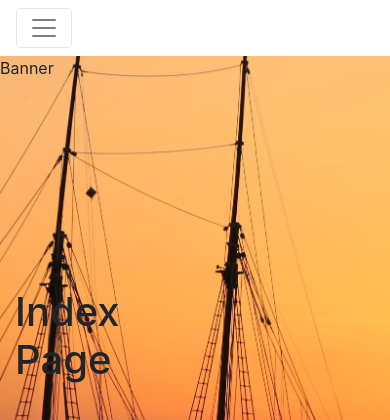
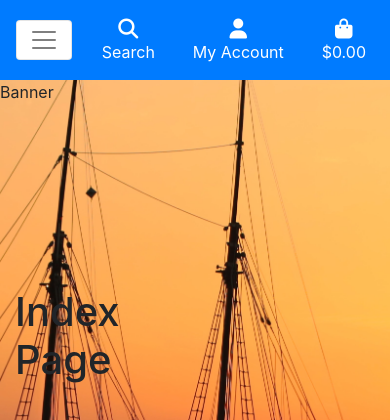
Before and after one commit to JordanCH05/Rock-the-boat-rentals, a Django app: page / in a window 390 px wide. Shown: the top 420 px of the page. Run offline with Django 3.2, Linux system fonts and the light colour scheme; the visitor is signed in with stand-in values (Sample User, id 1); some libraries are stand-ins or nearby versions.

Commit message:
Add and style mobile nav and includes

```diff
--- a/static/css/base.css
+++ b/static/css/base.css
@@ -31,7 +31,7 @@ body {
 
 /* Buttons */
 
-.btn {
+.btn, .btn:active {
     background-color: #007bff;
     color: white;
 }
@@ -41,8 +41,7 @@ body {
     color: #007bff;
 }
 
-.btn:active {
-    background-color: #007bff;
+.nav-link {
     color: white;
 }
 
@@ -56,8 +55,12 @@ body {
   }
 
 /* fixed top navbar only on medium and up */
-@media (min-width: 992px) {
+@media (min-width: 999px) {
     .header-container {
         padding-top: 164px;
     }
+
+    .bg-lg-white {
+        background-color: white!important;
+    }
 }
--- a/templates/base.html
+++ b/templates/base.html
@@ -45,7 +45,6 @@
                     <span id="logo"><img src="/media/Rock_the_boat_logo.png" alt=""></span>
                     <span id="logo-text" class="text-white">Rock The Boat Rentals</span>
                 </a>
-
             </div>
             <div class="col-12 col-lg-4 my-auto py-1 py-lg-0">
                 <form action="" method="get">
@@ -100,57 +99,14 @@
                 </ul>
             </div>
         </div>
-        <div class="row bg-white text-center">
+        <div class="row bg-lg-white bg-primary">
             <nav class="navbar navbar-expand-lg navbar-light w-100">
-                <button class="navbar-toggler" type="button" data-toggle="collapse" data-target="#main-nav" aria-controls="main-nav" aria-expanded="false" aria-label="Toggle navigation">
+                <button class="navbar-toggler bg-white" type="button" data-toggle="collapse" data-target="#main-nav" aria-controls="main-nav" aria-expanded="false" aria-label="Toggle navigation">
                     <span class="navbar-toggler-icon"></span>
                 </button>
-                <div class="collapse navbar-collapse" id="main-nav">
-                    <ul class="navbar-nav w-auto mx-auto">
-                        <li class="nav-item d-block d-md-none">
-                            <a class="logo-font font-weight-bold nav-link  mx-5" href="{% url 'home' %}" id="home-link">
-                                Home
-                            </a>
-                        </li>
-                        <li class="nav-item dropdown">
-                            <a class="logo-font font-weight-bold nav-link  mx-5" href="#" id="all-products-link" data-toggle="dropdown" aria-haspopup="true" aria-expanded="false">
-                                Ships
-                            </a>
-                            <div class="dropdown-menu border-0" aria-labelledby="all-products-link">
-                                <a href="" class="dropdown-item">Cargo</a>
-                                <a href="" class="dropdown-item ">Passenger</a>
-                                <a href="" class="dropdown-item ">Fishing</a>
-                                <a href="" class="dropdown-item ">Traditional</a>
-                                <a href="" class="dropdown-item">All Ships</a>
-                            </div>
-                        </li>
-                        <li class="nav-item dropdown">
-                            <a class="logo-font font-weight-bold nav-link  mx-5" href="#" id="all-products-link" data-toggle="dropdown" aria-haspopup="true" aria-expanded="false">
-                                All Products
-                            </a>
-                            <div class="dropdown-menu border-0" aria-labelledby="all-products-link">
-                                <a href="" class="dropdown-item">By Price</a>
-                                <a href="" class="dropdown-item ">By Rating</a>
-                                <a href="" class="dropdown-item ">By Category</a>
-                                <a href="" class="dropdown-item">All Vessels</a>
-                            </div>
-                        </li>
-                        <li class="nav-item dropdown">
-                            <a class="logo-font font-weight-bold nav-link  mx-5" href="#" id="all-products-link" data-toggle="dropdown" aria-haspopup="true" aria-expanded="false">
-                                Boats
-                            </a>
-                            <div class="dropdown-menu border-0" aria-labelledby="all-products-link">
-                                <a href="" class="dropdown-item">Row Boat</a>
-                                <a href="" class="dropdown-item ">Sail Boat</a>
-                                <a href="" class="dropdown-item ">Fishing Boat</a>
-                                <a href="" class="dropdown-item ">Paddle Boat</a>
-                                <a href="" class="dropdown-item ">Hovercraft</a>
-                                <a href="" class="dropdown-item ">Cannal Boat</a>
-                                <a href="" class="dropdown-item">All Boats</a>
-                            </div>
-                        </li>
-                    </ul>
-                </div>
+                {% include 'includes/mobile-header.html' %}
+                {% include 'includes/main-nav.html' %}
+
               </nav>
         </div>
         <div class="row text-center">Banner</div>
--- /dev/null
+++ b/templates/includes/main-nav.html
@@ -0,0 +1,46 @@
+<div class="collapse navbar-collapse" id="main-nav">
+    <ul class="navbar-nav w-auto mx-auto bg-white rounded">
+        <li class="nav-item d-block d-lg-none">
+            <a class="logo-font font-weight-bold nav-link  mx-5" href="{% url 'home' %}" id="home-link">
+                Home
+            </a>
+        </li>
+        <li class="nav-item dropdown">
+            <a class="logo-font font-weight-bold nav-link  mx-5" href="#" id="all-products-link" data-toggle="dropdown" aria-haspopup="true" aria-expanded="false">
+                Ships
+            </a>
+            <div class="dropdown-menu border-0" aria-labelledby="all-products-link">
+                <a href="" class="dropdown-item">Cargo</a>
+                <a href="" class="dropdown-item ">Passenger</a>
+                <a href="" class="dropdown-item ">Fishing</a>
+                <a href="" class="dropdown-item ">Traditional</a>
+                <a href="" class="dropdown-item">All Ships</a>
+            </div>
+        </li>
+        <li class="nav-item dropdown">
+            <a class="logo-font font-weight-bold nav-link  mx-5" href="#" id="all-products-link" data-toggle="dropdown" aria-haspopup="true" aria-expanded="false">
+                All Products
+            </a>
+            <div class="dropdown-menu border-0" aria-labelledby="all-products-link">
+                <a href="" class="dropdown-item">By Price</a>
+                <a href="" class="dropdown-item ">By Rating</a>
+                <a href="" class="dropdown-item ">By Category</a>
+                <a href="" class="dropdown-item">All Vessels</a>
+            </div>
+        </li>
+        <li class="nav-item dropdown">
+            <a class="logo-font font-weight-bold nav-link  mx-5" href="#" id="all-products-link" data-toggle="dropdown" aria-haspopup="true" aria-expanded="false">
+                Boats
+            </a>
+            <div class="dropdown-menu border-0" aria-labelledby="all-products-link">
+                <a href="" class="dropdown-item">Row Boat</a>
+                <a href="" class="dropdown-item ">Sail Boat</a>
+                <a href="" class="dropdown-item ">Fishing Boat</a>
+                <a href="" class="dropdown-item ">Paddle Boat</a>
+                <a href="" class="dropdown-item ">Hovercraft</a>
+                <a href="" class="dropdown-item ">Cannal Boat</a>
+                <a href="" class="dropdown-item">All Boats</a>
+            </div>
+        </li>
+    </ul>
+</div>
--- /dev/null
+++ b/templates/includes/mobile-header.html
@@ -0,0 +1,56 @@
+<li class="list-inline-item">
+    <a class="nav-link d-block d-lg-none px-0 text-white" href="#" id="mobile-search" data-toggle="dropdown" aria-haspopup="true" aria-expanded="false">
+        <div class="text-center">
+            <div><i class="fas fa-search fa-lg"></i></div>
+            <p class="my-0">Search</p>
+        </div>
+    </a>
+    <div class="dropdown-menu border-0 w-100 p-3 rounded-0 my-0" aria-labelledby="mobile-search">
+        <form class="form" method="GET" action="">
+            <div class="input-group w-100">
+                <input class="form-control border border-white rounded-0" type="text" name="q" placeholder="Search the seven seas">
+                <div class="input-group-append">
+                    <button class="form-control btn border-white rounded-0" type="submit">
+                        <span class="icon">
+                            <i class="fas fa-search"></i>
+                        </span>
+                    </button>
+                </div>
+            </div>
+        </form>
+    </div>
+</li>
+<li class="list-inline-item dropdown">
+    <a class="nav-link d-block d-lg-none px-0 text-white" href="#" id="user-options" data-toggle="dropdown" aria-haspopup="true" aria-expanded="false">
+        <div class="text-center">
+            <div><i class="fas fa-user fa-lg"></i></div>
+            <p class="my-0">My Account</p>
+        </div>
+    </a>
+    <div class="dropdown-menu border-0" aria-labelledby="user-options">
+        {% if request.user.is_authenticated %}
+            {% if request.user.is_superuser %}
+                <a href="" class="dropdown-item">Ship Management</a>
+            {% endif %}
+            <a href="" class="dropdown-item">My Profile</a>
+            <a href="{% url 'account_logout' %}" class="dropdown-item">Logout</a>
+        {% else %}
+            <a href="{% url 'account_signup' %}" class="dropdown-item">Register</a>
+            <a href="{% url 'account_login' %}" class="dropdown-item">Login</a>
+        {% endif %}
+    </div>
+</li>
+<li class="list-inline-item">
+    <a class="{% if grand_total %}text-warning font-weight-bold{% else %}text-white{% endif %} nav-link d-block d-lg-none  px-0" href="">
+        <div class="text-center">
+            <div><i class="fas fa-shopping-bag fa-lg"></i></div>
+            <p class="my-0">
+                {% if grand_total %}
+                    ${{ grand_total|floatformat:2 }}
+                {% else %}
+                    $0.00
+                {% endif %}
+            </p>
+        </div>
+    </a>
+</li>
```
